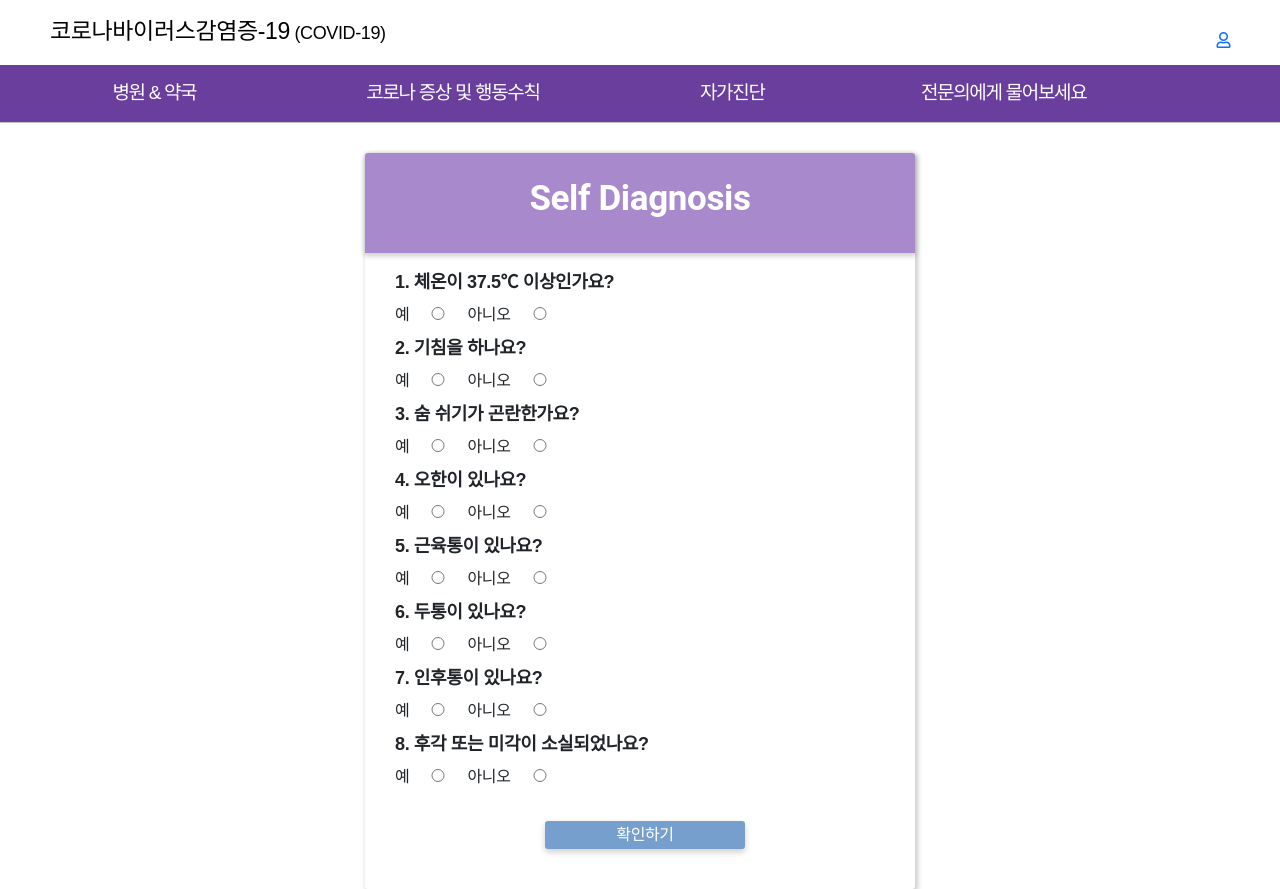
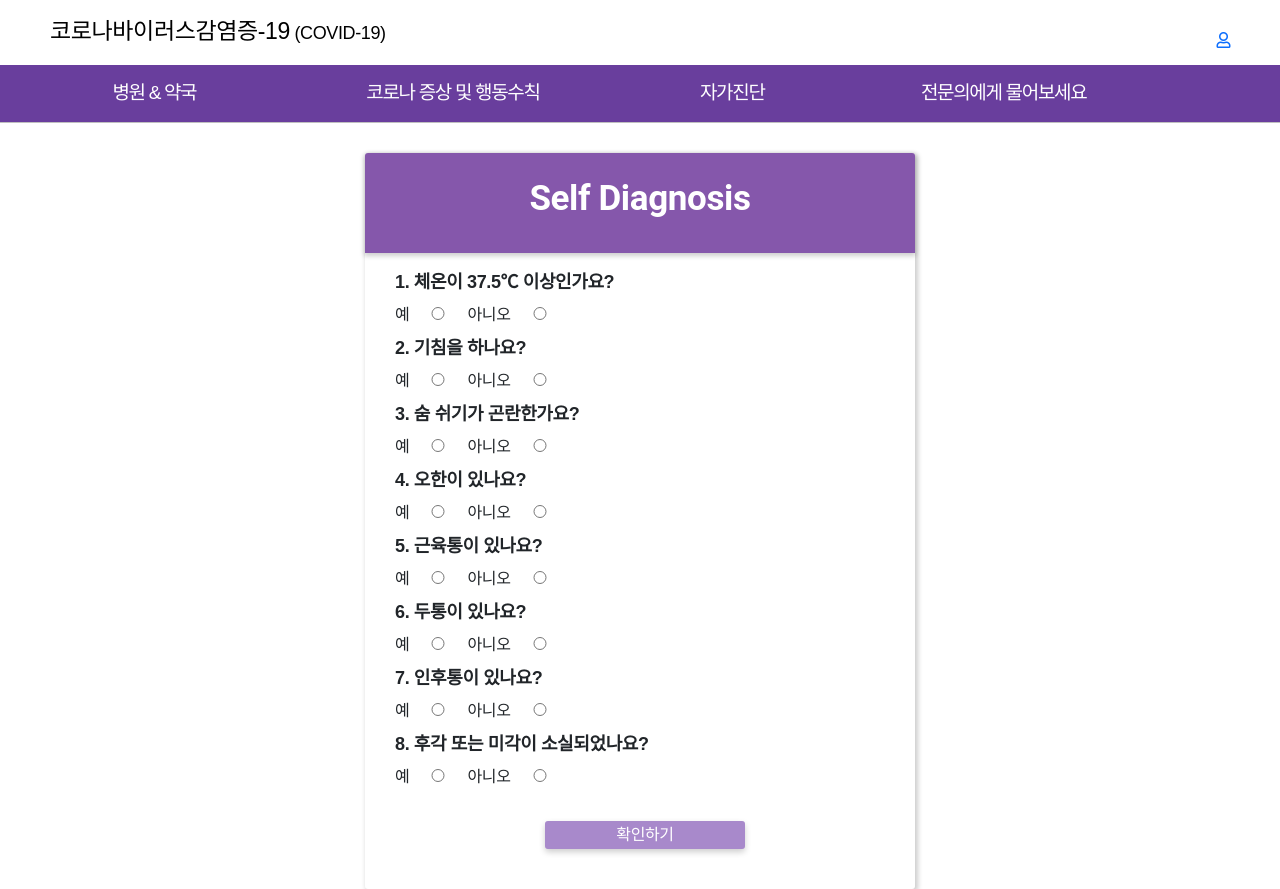
Before and after one commit to ljy9969/WebTeamProject, a Django app: page /diagnosis/ in a window 1280 px wide. Run offline with Django 3.2, Linux system fonts and the light colour scheme; some libraries are stand-ins or nearby versions.

Commit message:
modify web design on diagnosis page

```diff
--- a/diagnosis/templates/diagnosis/main1.html
+++ b/diagnosis/templates/diagnosis/main1.html
@@ -31,7 +31,7 @@ h3 {
   width: 100%;
   font-weight: bold;
   font-size: 35px;
-  background: #a889cb;
+  background: #8557ab;
   color: white;
   line-height: 265%;
   text-align: center;
@@ -80,7 +80,7 @@ input:focus::-webkit-input-placeholder, input:valid::-webkit-input-placeholder {
 {##1abc9c#}
 button {
   border: none;
-  background: #769fce;
+  background: #a889cb;
   cursor: pointer;
   border-radius: 3px;
   padding: 6px;
--- a/diagnosis/templates/diagnosis/main2.html
+++ b/diagnosis/templates/diagnosis/main2.html
@@ -32,7 +32,7 @@ h3 {
   width: 100%;
   font-weight: bold;
   font-size: 35px;
-  background: #a889cb;
+  background: #8557ab;
   color: white;
   line-height: 265%;
   text-align: center;
@@ -81,7 +81,7 @@ input:focus::-webkit-input-placeholder, input:valid::-webkit-input-placeholder {
 {##1abc9c#}
 button {
   border: none;
-  background: #769fce;
+  background: #a889cb;
   cursor: pointer;
   border-radius: 3px;
   padding: 6px;
--- a/diagnosis/templates/diagnosis/main3.html
+++ b/diagnosis/templates/diagnosis/main3.html
@@ -32,7 +32,7 @@ h3 {
   width: 100%;
   font-weight: bold;
   font-size: 35px;
-  background: #a889cb;
+  background: #8557ab;
   color: white;
   line-height: 265%;
   text-align: center;
@@ -81,7 +81,7 @@ input:focus::-webkit-input-placeholder, input:valid::-webkit-input-placeholder {
 {##1abc9c#}
 button {
   border: none;
-  background: #769fce;
+  background: #a889cb;
   cursor: pointer;
   border-radius: 3px;
   padding: 6px;
```
Also changed, not shown: package.json (deleted, +0 -7 lines).
